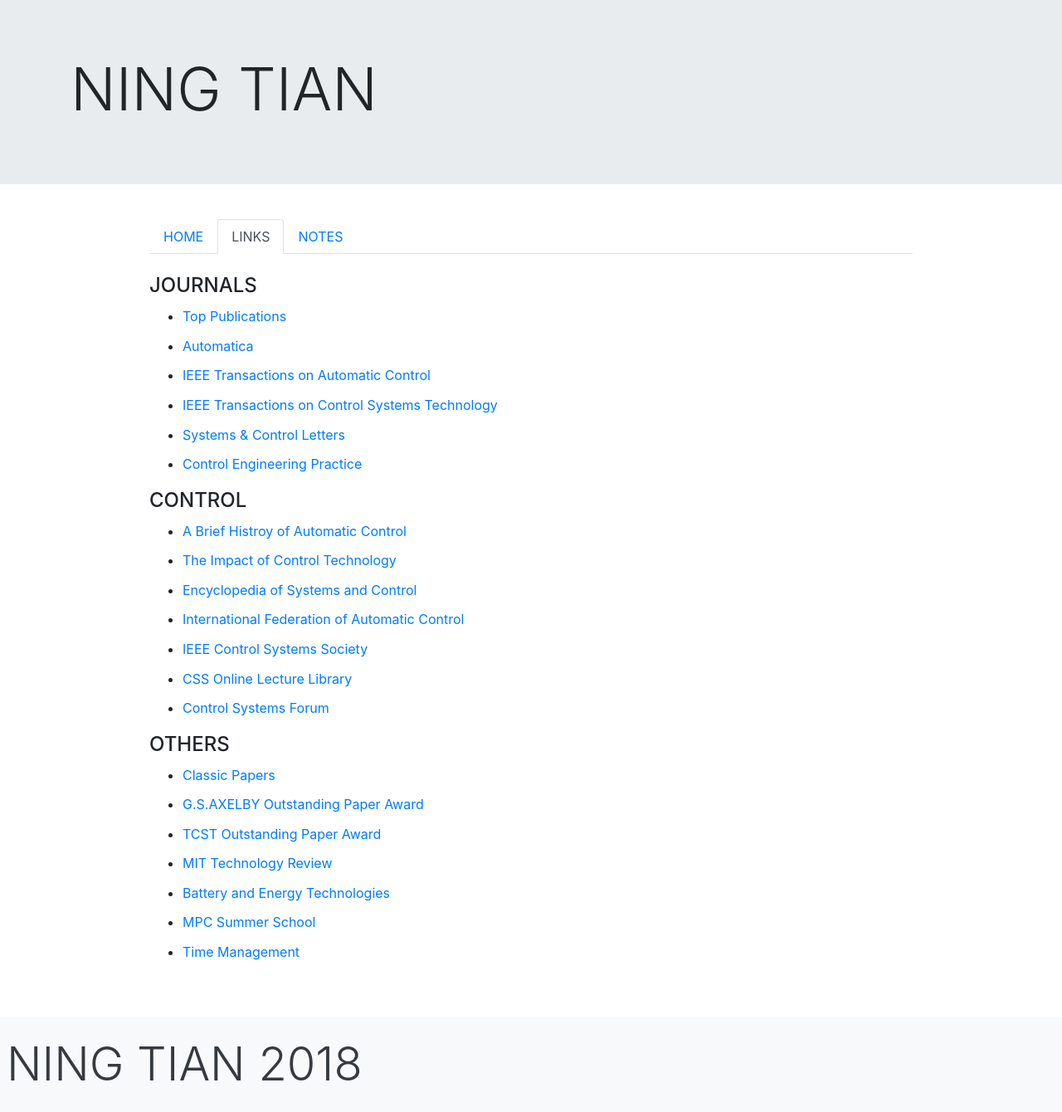
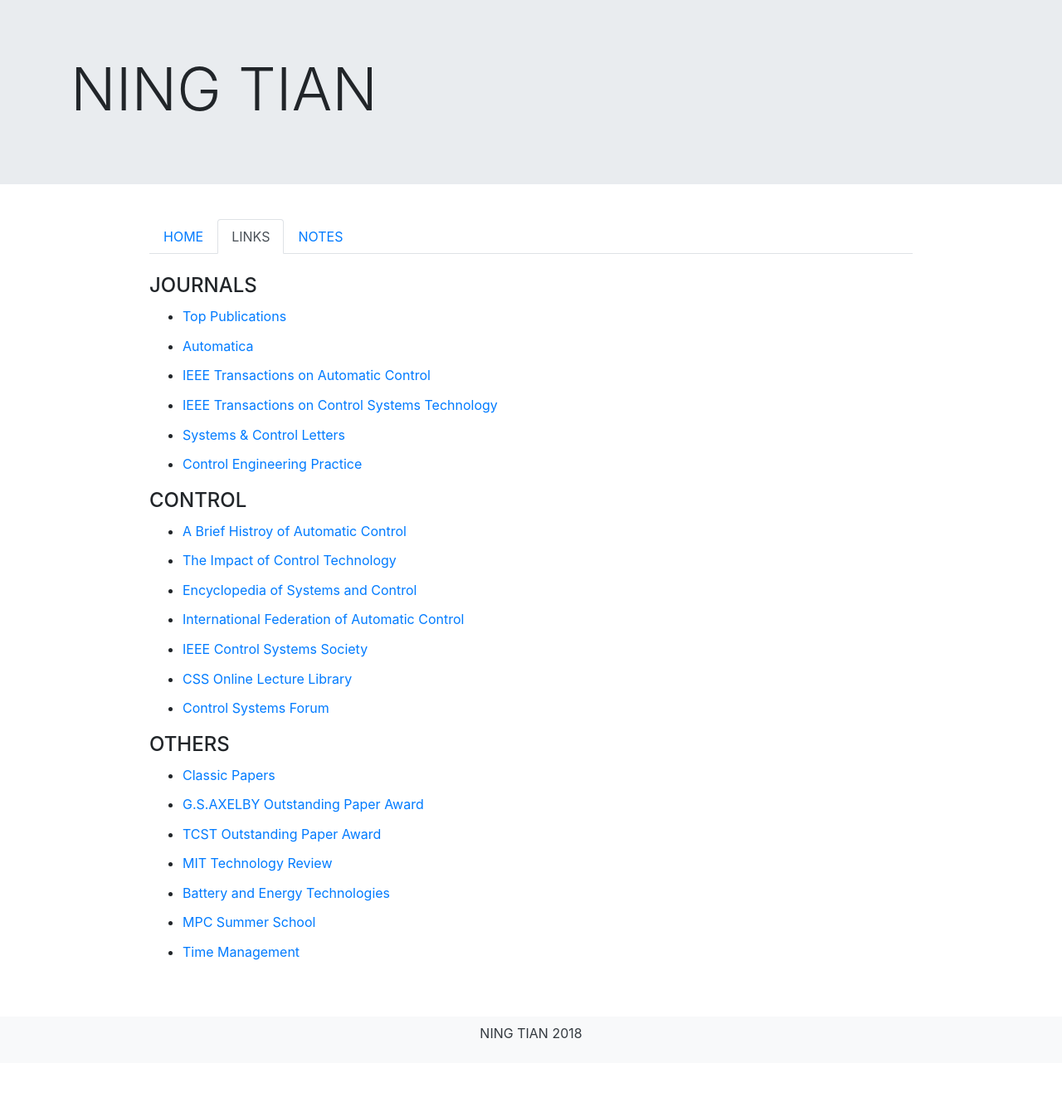
Before and after one commit to ningtian/ningtian.github.io, a Jekyll site: the page links/index.html, which Jekyll copies as it is, in a window 1280 px wide. Shown: the whole page at 83% size. Built offline with Jekyll 4.4.1, drawn with Linux system fonts in a browser that asks for light colours; after the commit the page ends 1281 px from its top, so only the background shows below that.

Commit message:
Update index.html

```diff
--- a/links/index.html
+++ b/links/index.html
@@ -115,9 +115,7 @@
 <div class="bottom">
 <span class="d-block p-2 bg-light text-dark">
 <p class="text-center">
-<h5 class="display-4">
 NING TIAN 2018
-</h5>
 </p>
 </span>
 </div>
```
